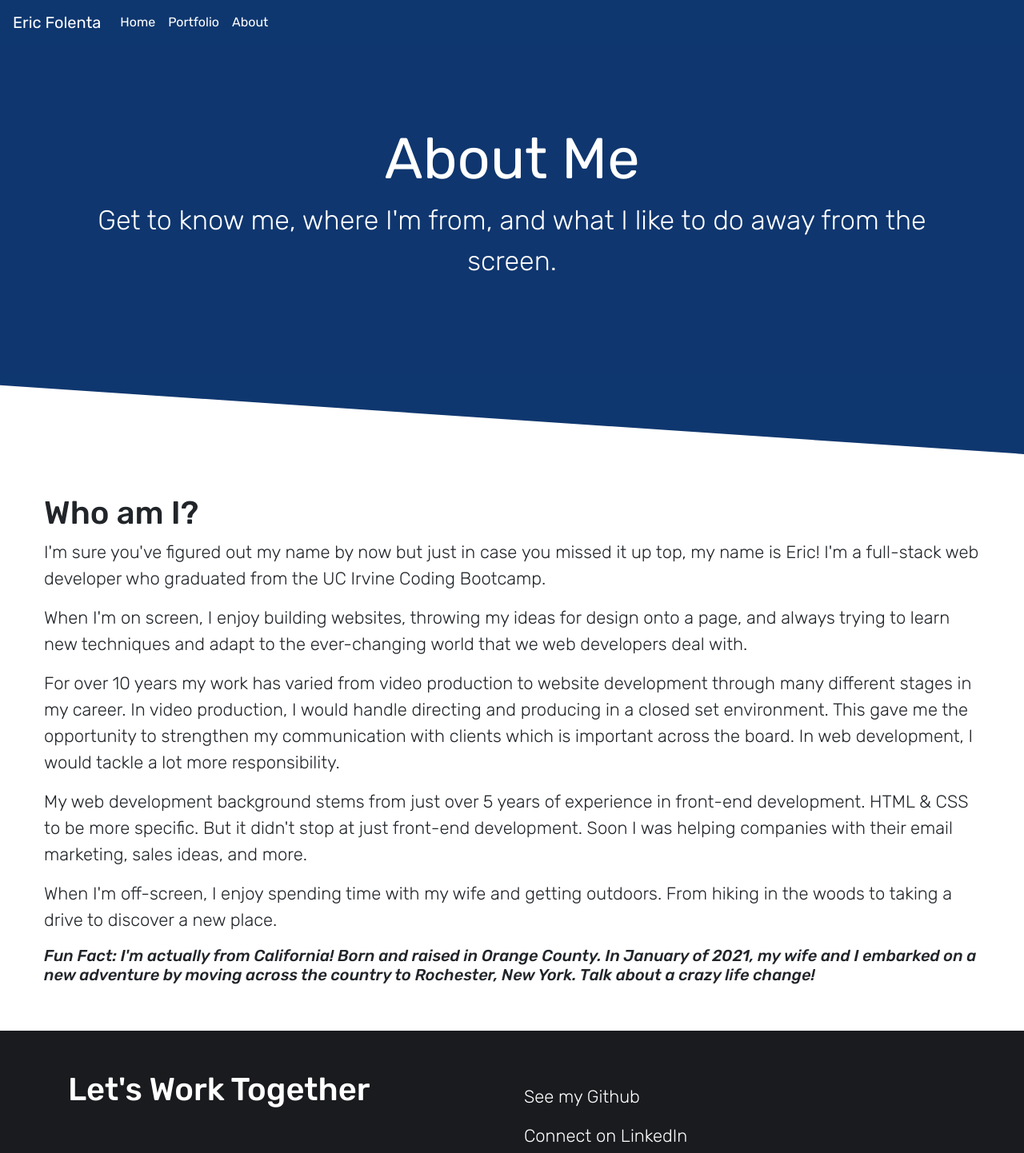
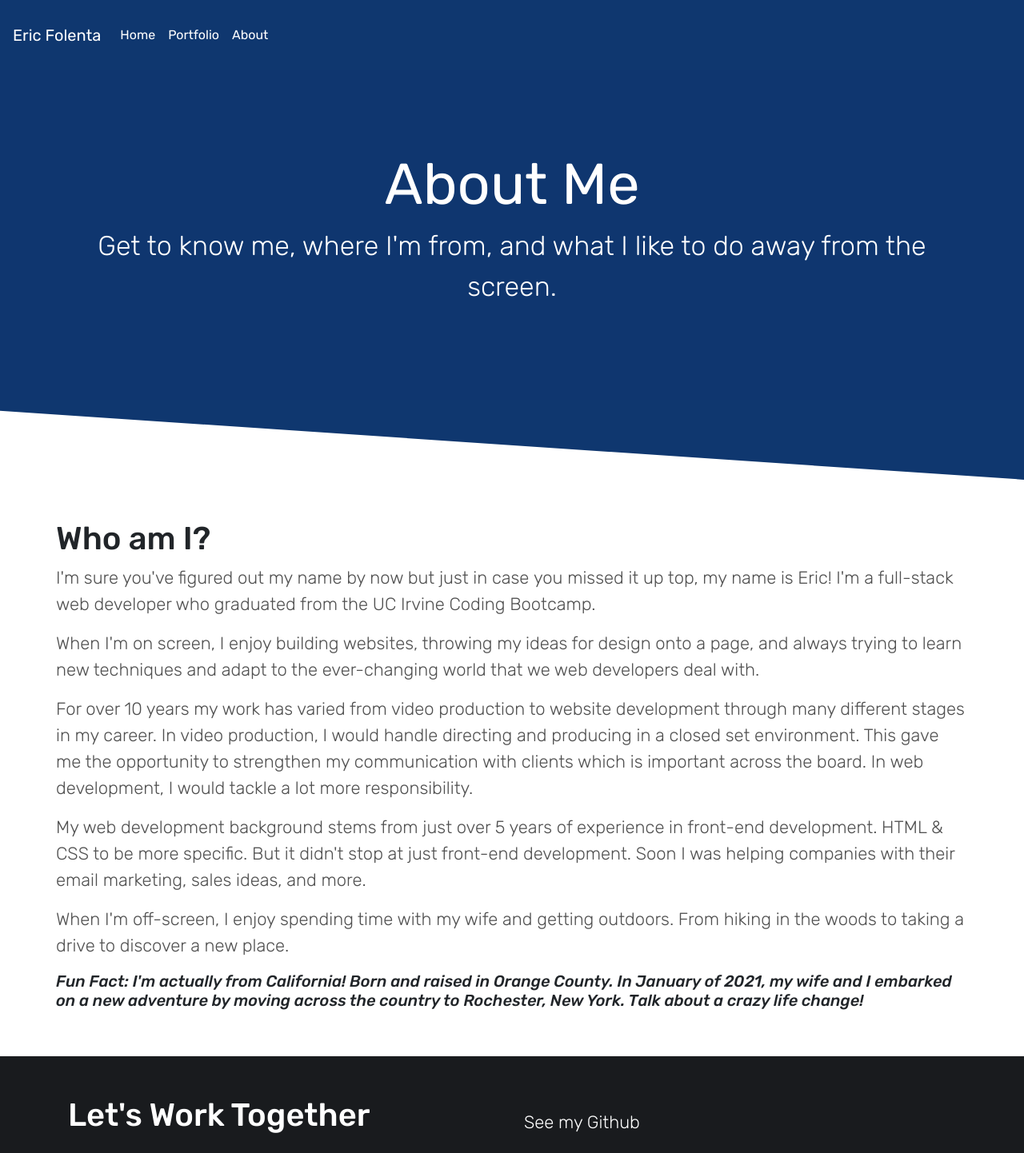
Before and after one commit to efolenta/20-react-portfolio, a React (Create React App) app: page /about in a window 1280 px wide. Shown: the top 1442 px of the page at 80% size. Built offline with nearby package versions, Linux system fonts and the light colour scheme.

Commit message:
navbar and container padding adjustments

```diff
--- a/src/index.css
+++ b/src/index.css
@@ -14,6 +14,7 @@ p {
   font-size: 22px;
   line-height: 33px;
   font-weight: 100;
+  color: #505050
 }
 code {
   font-family: source-code-pro, Menlo, Monaco, Consolas, 'Courier New',
@@ -29,13 +30,19 @@ code {
 .navbar-dark .navbar-nav .nav-link {
   color: #ffffff;
 }
+.navbar {
+  padding: 1.5rem 1rem;
+}
 .container, .container-fluid {
-  padding: 50px 0;
+  padding-top: 50px;
+  padding-bottom: 50px;
 }
 .jumbotron-fluid {
   background: #0f366f;
+  padding: 0px 20px;
+}
+.jumbotron-fluid p, .display-3 {
   color: white;
-  padding: 0px 20px;
 }
 #jumbotron-image {
   margin: auto;
@@ -106,6 +113,9 @@ code {
 #footer a {
   color: white;
 }
+#footer p {
+  color: white;
+}
 #computer {
   width: 100%;
   max-width: 539px;
@@ -134,9 +144,6 @@ li.nav-item {
   #computer {
     bottom: -25px;
   }
-}
-#technologies {
-  padding-top: 0px;
 }
 #technologies .card {
   min-height: 200px;
```
